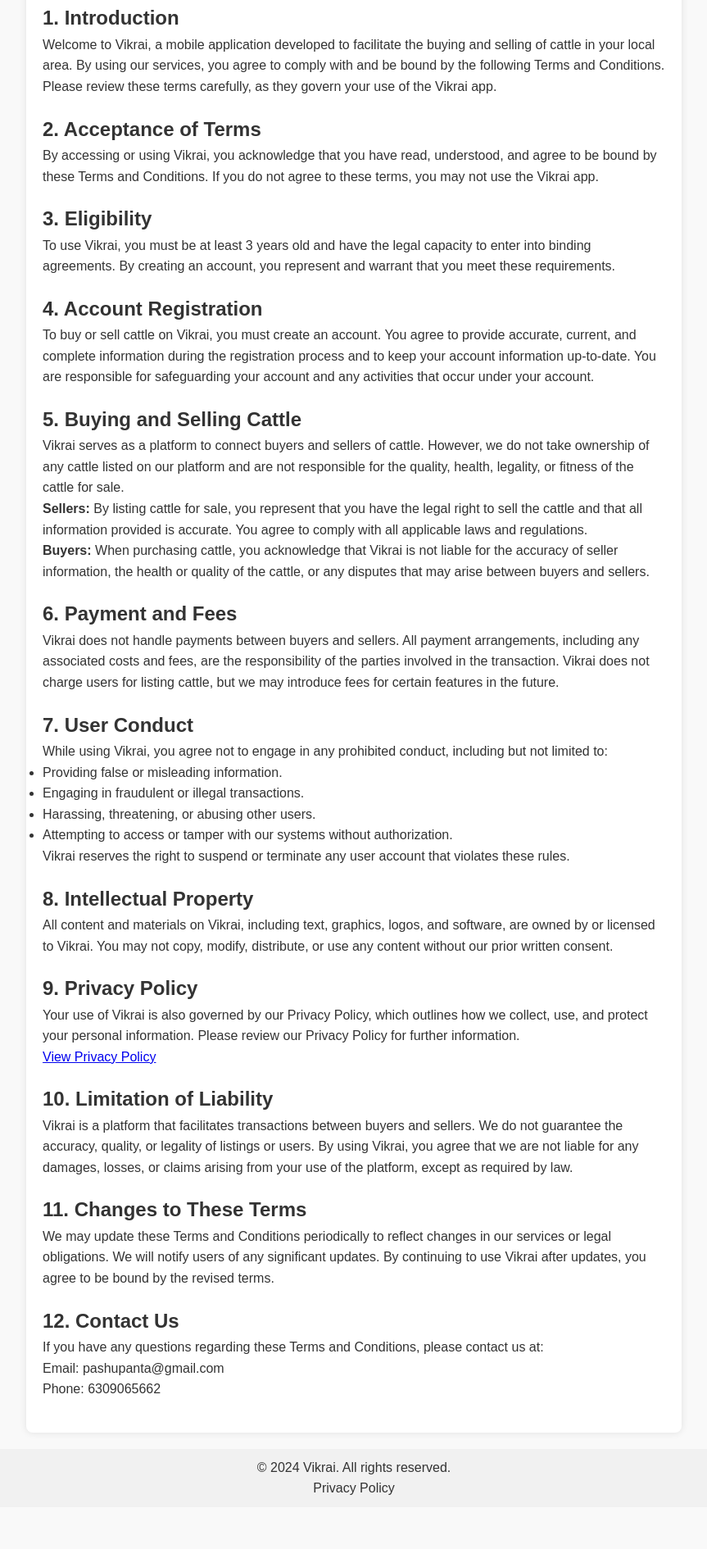
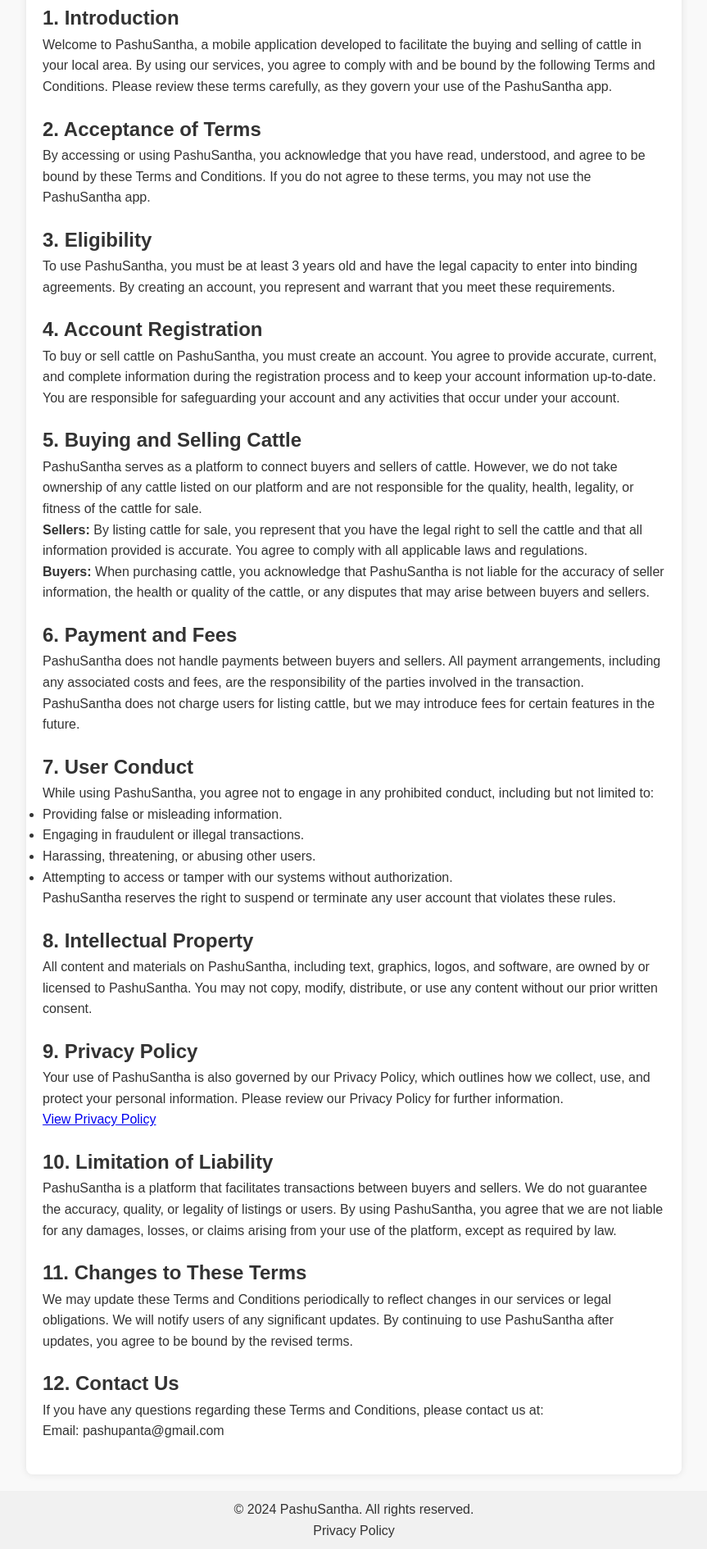
Before and after one commit to galamkoti/galamkoti.github.io, a plain HTML site: page vikrai-privacy/index.html in a window 1280 px wide. Shown: the part 311-2201 px from the top of the page at 82% size, without its empty margins (208-1071 px from the left). Before the commit the page ends 2150 px from the top, so only its background shows below. Drawn offline with Linux system fonts and the light colour scheme.

Commit message:
made changes to ploicies

```diff
--- a/vikrai-privacy/index.html
+++ b/vikrai-privacy/index.html
@@ -3,92 +3,92 @@
 <head>
     <meta charset="UTF-8">
     <meta name="viewport" content="width=device-width, initial-scale=1.0">
-    <title>Terms and Conditions - Vikrai</title>
+    <title>Terms and Conditions - PashuSantha</title>
     <link rel="stylesheet" href="styles.css">
 </head>
 <body>
     <header>
         <img src="logo.jpg" alt="logo">
         <h1>Terms and Conditions</h1>
-        <p>Last Updated: 10th November 2024</p>
+        <p>Last Updated: 17th November 2024</p>
     </header>
     <main>
         <section>
             <h2>1. Introduction</h2>
-            <p>Welcome to Vikrai, a mobile application developed to facilitate the buying and selling of cattle in your local area. By using our services, you agree to comply with and be bound by the following Terms and Conditions. Please review these terms carefully, as they govern your use of the Vikrai app.</p>
+            <p>Welcome to PashuSantha, a mobile application developed to facilitate the buying and selling of cattle in your local area. By using our services, you agree to comply with and be bound by the following Terms and Conditions. Please review these terms carefully, as they govern your use of the PashuSantha app.</p>
         </section>
 
         <section>
             <h2>2. Acceptance of Terms</h2>
-            <p>By accessing or using Vikrai, you acknowledge that you have read, understood, and agree to be bound by these Terms and Conditions. If you do not agree to these terms, you may not use the Vikrai app.</p>
+            <p>By accessing or using PashuSantha, you acknowledge that you have read, understood, and agree to be bound by these Terms and Conditions. If you do not agree to these terms, you may not use the PashuSantha app.</p>
         </section>
 
         <section>
             <h2>3. Eligibility</h2>
-            <p>To use Vikrai, you must be at least 3 years old and have the legal capacity to enter into binding agreements. By creating an account, you represent and warrant that you meet these requirements.</p>
+            <p>To use PashuSantha, you must be at least 3 years old and have the legal capacity to enter into binding agreements. By creating an account, you represent and warrant that you meet these requirements.</p>
         </section>
 
         <section>
             <h2>4. Account Registration</h2>
-            <p>To buy or sell cattle on Vikrai, you must create an account. You agree to provide accurate, current, and complete information during the registration process and to keep your account information up-to-date. You are responsible for safeguarding your account and any activities that occur under your account. </p>
+            <p>To buy or sell cattle on PashuSantha, you must create an account. You agree to provide accurate, current, and complete information during the registration process and to keep your account information up-to-date. You are responsible for safeguarding your account and any activities that occur under your account. </p>
         </section>
 
         <section>
             <h2>5. Buying and Selling Cattle</h2>
             <p>
-                Vikrai serves as a platform to connect buyers and sellers of cattle. However, we do not take ownership of any cattle listed on our platform and are not responsible for the quality, health, legality, or fitness of the cattle for sale.
+                PashuSantha serves as a platform to connect buyers and sellers of cattle. However, we do not take ownership of any cattle listed on our platform and are not responsible for the quality, health, legality, or fitness of the cattle for sale.
             </p>
             <p><strong>Sellers:</strong> By listing cattle for sale, you represent that you have the legal right to sell the cattle and that all information provided is accurate. You agree to comply with all applicable laws and regulations.</p>
-            <p><strong>Buyers:</strong> When purchasing cattle, you acknowledge that Vikrai is not liable for the accuracy of seller information, the health or quality of the cattle, or any disputes that may arise between buyers and sellers.</p>
+            <p><strong>Buyers:</strong> When purchasing cattle, you acknowledge that PashuSantha is not liable for the accuracy of seller information, the health or quality of the cattle, or any disputes that may arise between buyers and sellers.</p>
         </section>
 
         <section>
             <h2>6. Payment and Fees</h2>
-            <p>Vikrai does not handle payments between buyers and sellers. All payment arrangements, including any associated costs and fees, are the responsibility of the parties involved in the transaction. Vikrai does not charge users for listing cattle, but we may introduce fees for certain features in the future.</p>
+            <p>PashuSantha does not handle payments between buyers and sellers. All payment arrangements, including any associated costs and fees, are the responsibility of the parties involved in the transaction. PashuSantha does not charge users for listing cattle, but we may introduce fees for certain features in the future.</p>
         </section>
 
         <section>
             <h2>7. User Conduct</h2>
-            <p>While using Vikrai, you agree not to engage in any prohibited conduct, including but not limited to:</p>
+            <p>While using PashuSantha, you agree not to engage in any prohibited conduct, including but not limited to:</p>
             <ul>
                 <li>Providing false or misleading information.</li>
                 <li>Engaging in fraudulent or illegal transactions.</li>
                 <li>Harassing, threatening, or abusing other users.</li>
                 <li>Attempting to access or tamper with our systems without authorization.</li>
             </ul>
-            <p>Vikrai reserves the right to suspend or terminate any user account that violates these rules.</p>
+            <p>PashuSantha reserves the right to suspend or terminate any user account that violates these rules.</p>
         </section>
 
         <section>
             <h2>8. Intellectual Property</h2>
-            <p>All content and materials on Vikrai, including text, graphics, logos, and software, are owned by or licensed to Vikrai. You may not copy, modify, distribute, or use any content without our prior written consent.</p>
+            <p>All content and materials on PashuSantha, including text, graphics, logos, and software, are owned by or licensed to PashuSantha. You may not copy, modify, distribute, or use any content without our prior written consent.</p>
         </section>
 
         <section>
             <h2>9. Privacy Policy</h2>
-            <p>Your use of Vikrai is also governed by our Privacy Policy, which outlines how we collect, use, and protect your personal information. Please review our Privacy Policy for further information.</p>
+            <p>Your use of PashuSantha is also governed by our Privacy Policy, which outlines how we collect, use, and protect your personal information. Please review our Privacy Policy for further information.</p>
             <p><a href="privacy.html">View Privacy Policy</a></p>
         </section>
 
         <section>
             <h2>10. Limitation of Liability</h2>
-            <p>Vikrai is a platform that facilitates transactions between buyers and sellers. We do not guarantee the accuracy, quality, or legality of listings or users. By using Vikrai, you agree that we are not liable for any damages, losses, or claims arising from your use of the platform, except as required by law.</p>
+            <p>PashuSantha is a platform that facilitates transactions between buyers and sellers. We do not guarantee the accuracy, quality, or legality of listings or users. By using PashuSantha, you agree that we are not liable for any damages, losses, or claims arising from your use of the platform, except as required by law.</p>
         </section>
 
         <section>
             <h2>11. Changes to These Terms</h2>
-            <p>We may update these Terms and Conditions periodically to reflect changes in our services or legal obligations. We will notify users of any significant updates. By continuing to use Vikrai after updates, you agree to be bound by the revised terms.</p>
+            <p>We may update these Terms and Conditions periodically to reflect changes in our services or legal obligations. We will notify users of any significant updates. By continuing to use PashuSantha after updates, you agree to be bound by the revised terms.</p>
         </section>
 
         <section>
             <h2>12. Contact Us</h2>
             <p>If you have any questions regarding these Terms and Conditions, please contact us at:</p>
-            <p>Email: pashupanta@gmail.com<br>Phone: 6309065662</p>
+            <p>Email: pashupanta@gmail.com</p>
         </section>
     </main>
 
     <footer>
-        <p>&copy; 2024 Vikrai. All rights reserved.</p>
+        <p>&copy; 2024 PashuSantha. All rights reserved.</p>
         <a href="privacy.html">Privacy Policy</a>
     </footer>
 </body>
```
Also changed, not shown: vikrai-privacy/privacy.html (+14 -15 lines), vikrai-privacy/animal/buffalo.jpg (added), vikrai-privacy/animal/cow.jpg (added), vikrai-privacy/animal/goat.jpg (added), vikrai-privacy/animal/no_profile.png (added), vikrai-privacy/animal/profile.png (added), vikrai-privacy/animal/sad_cow.png (added), vikrai-privacy/animal/sheep.jpg (added).
